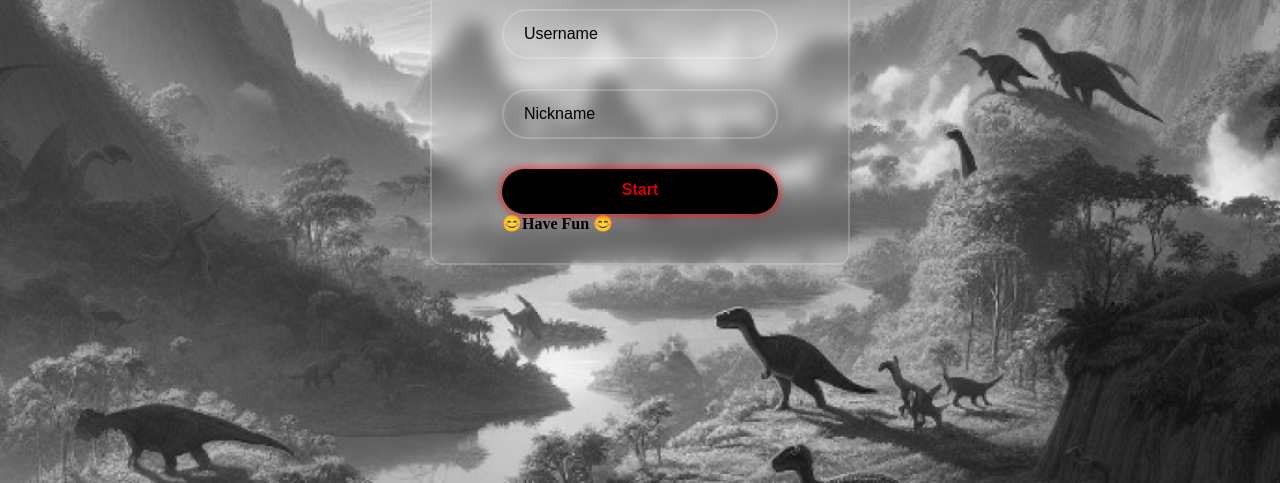
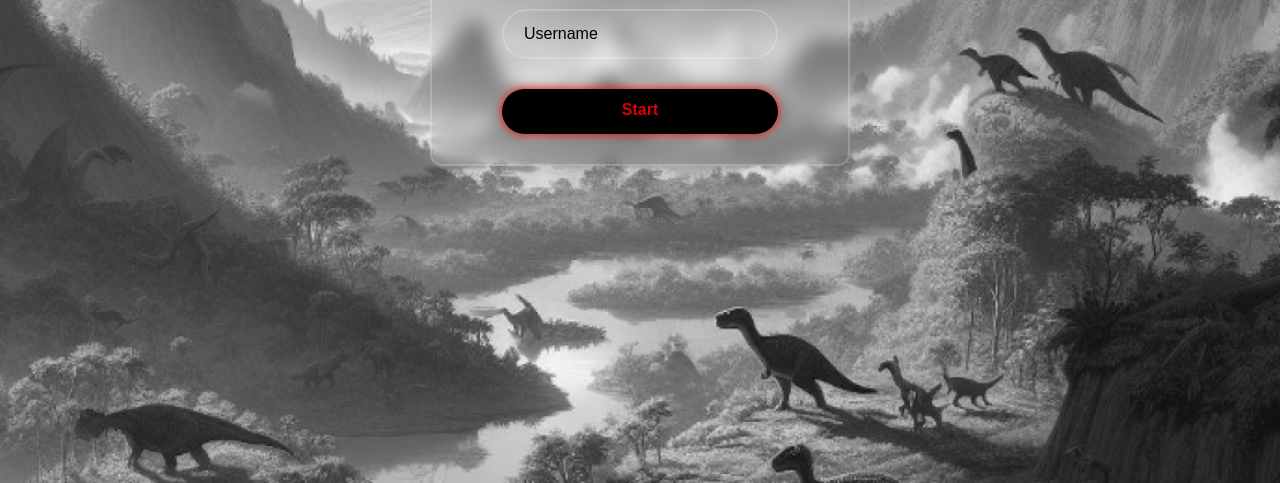
Before and after one commit to monika3131/CA-2-FEWD, a plain HTML site: page index.html in a window 1280 px wide. Shown: the part 317-800 px from the top of the page. Drawn offline with Linux system fonts and the light colour scheme.

Commit message:
Update index.html

```diff
--- a/index.html
+++ b/index.html
@@ -29,14 +29,9 @@
         <input type="text" placeholder="Username" required>
         <i class='bx bxs-user'></i>
       </div>
-      <div class="input-box">
-        <input type="text" placeholder="Nickname" required>
-        <i class='bx bxs-lock-alt'></i>
-      </div>
        <button type="submit" class="btn">Start</button>
 
       <div class="register-link">
-        <p> 😊<b>Have Fun</b> 😊 </p>
       </div>
     </form>
   </div>
```
